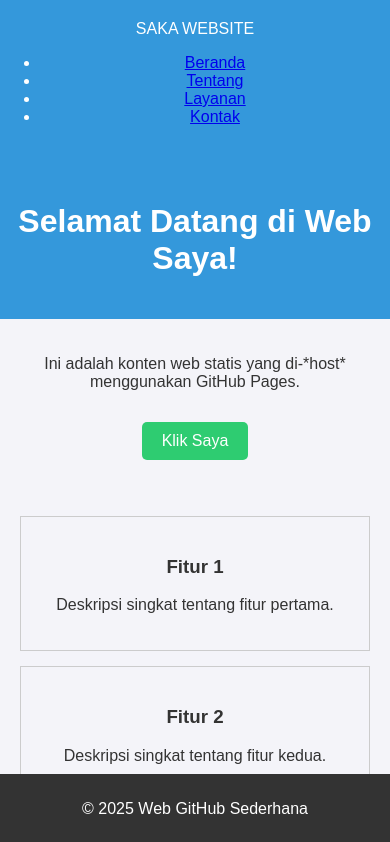
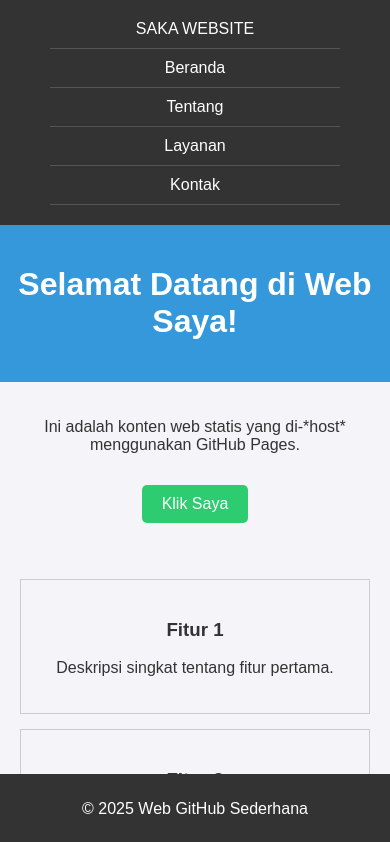
Before and after one commit to sakawebsite/sakawebsite.github.io, a plain HTML site: page index.html in a window 390 px wide. Shown: the top 842 px of the page. Drawn offline with Linux system fonts and the light colour scheme.

Commit message:
Update style.css

```diff
--- a/style.css
+++ b/style.css
@@ -48,6 +48,8 @@ footer {
     bottom: 0;
     width: 100%;
 }
+
+
 /* ==================================== */
 /* 1. Gaya Default (Untuk Desktop) */
 /* ==================================== */
@@ -123,3 +125,63 @@ footer {
         margin-bottom: 15px; /* Beri jarak di bawah setiap kartu agar tidak terlalu rapat */
     }
 }
+
+/* GAYA UNTUK PONSEL (Layar maks. 600px) */
+@media (max-width: 600px) {
+
+    .main-header {
+        /* PENTING: Mengubah arah Flexbox dari baris menjadi kolom */
+        flex-direction: column;
+        padding: 15px 20px; /* Kurangi padding */
+        text-align: center; /* Pusatkan logo */
+    }
+
+    .logo {
+        margin-bottom: 10px; /* Beri jarak antara logo dan menu */
+    }
+
+    .main-nav {
+        /* Agar navigasi mengambil lebar penuh di ponsel */
+        width: 100%;
+    }
+
+    .main-nav ul {
+        /* Menu di ponsel: Tumpuk ke bawah */
+        flex-direction: column;
+        width: 100%;
+    }
+
+    .main-nav li {
+        /* Membuat setiap item menu mengambil lebar penuh */
+        width: 100%;
+        border-top: 1px solid #555; /* Tambahkan garis pemisah antar menu */
+    }
+
+    .main-nav li:last-child {
+        border-bottom: 1px solid #555; /* Garis di item menu terakhir */
+    }
+}
+
+/* GAYA UNTUK DESKTOP */
+.main-header {
+    display: flex; /* Aktifkan Flexbox */
+    justify-content: space-between; /* Pisahkan logo dan navigasi */
+    align-items: center; /* Sejajarkan vertikal di tengah */
+    padding: 20px 50px;
+    background-color: #333;
+    color: white;
+}
+
+.main-nav ul {
+    display: flex; /* Menu ditampilkan secara horizontal */
+    list-style: none;
+    margin: 0;
+    padding: 0;
+}
+
+.main-nav li a {
+    color: white;
+    text-decoration: none;
+    padding: 10px 15px;
+    display: block;
+}
```
